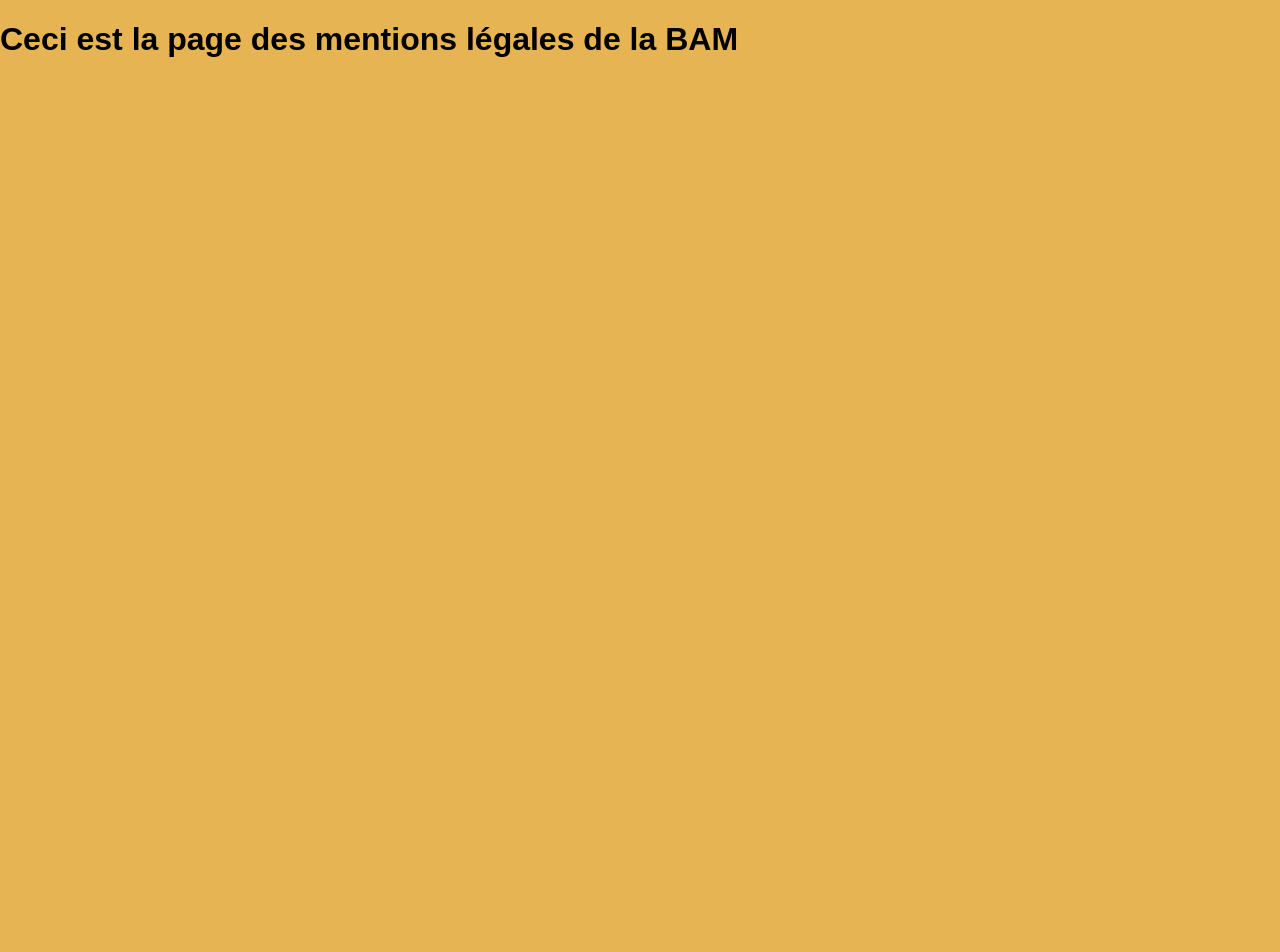
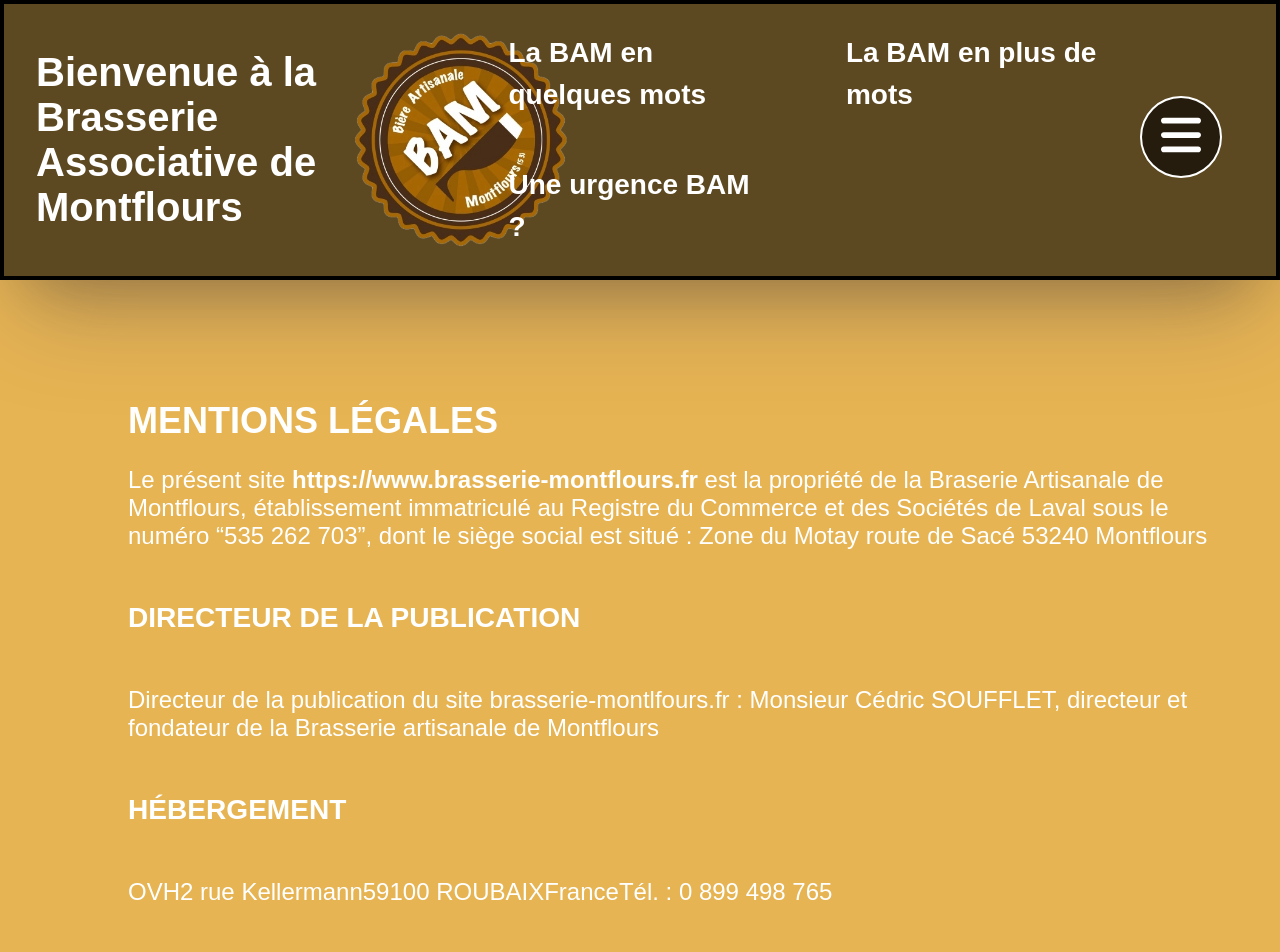
Before and after one commit to damodred53/BAM, a React (Vite) app: page /legales in a window 1280 px wide. Shown: the top 952 px of the page. Before the commit the page ends 800 px from the top, so only its background shows below. Built offline with nearby package versions, Linux system fonts and the light colour scheme.

Commit message:
arrangement navbar

```diff
--- a/main.scss
+++ b/main.scss
@@ -19,12 +19,15 @@
 @import "./sass/components/CardLandingPage.scss";
 @import "./sass/components/GoogleMap.scss";
 @import "./sass/components/DropdownMenu.scss";
-@import"./sass/components/CustomScrollbar.scss";
+@import "./sass/components/CustomScrollbar.scss";
+
 
 // gestion des imports de la partie page
 @import "./sass/pages/LandingPage.scss";
 @import "./sass/pages/Vente.scss";
 @import "./sass/pages/Description.scss";
+
+
 
 // gestion des imports de la partie layout
 @import "./sass/layout/Header.scss";
@@ -34,3 +37,5 @@
 @import "./sass/layout/Mapping.scss";
 @import "./sass/layout/NatureProgres.scss";
 @import "./sass/layout/Irregulomadaire.scss";
+@import "./sass/layout/MentionsLegalesText.scss";
+@import "./sass/layout/NavBarAbsolute.scss";
--- a/sass/layout/Footer.scss
+++ b/sass/layout/Footer.scss
@@ -28,6 +28,7 @@
             cursor: pointer;
             color: $colorWhiteWriting;
             text-decoration: none;
+            padding: 0.7rem;
         }
     }
 }
--- /dev/null
+++ b/sass/layout/MentionsLegalesText.scss
@@ -0,0 +1,14 @@
+
+.mentions {
+    color: $colorWhiteWriting;
+    @include displayflexMentionsLegales;
+    padding-top: 25rem;
+    width: 85%;
+    margin-left: 8rem;
+    font-size: 24px;
+
+
+    &_title {
+        margin: 0%;
+    }
+}
--- /dev/null
+++ b/sass/layout/NavBarAbsolute.scss
@@ -0,0 +1,76 @@
+
+.navBar_absolute {
+    @include displayflexRow;
+    background-color: rgba($color: #000000, $alpha: 0.6);
+    width: 100%;
+    position:absolute;
+    height: 280px;
+    border: solid 4px black;
+    box-sizing: border-box;
+    box-shadow: rgba(50, 50, 93, 0.25) 0px 50px 100px -20px, rgba(0, 0, 0, 0.3) 0px 30px 60px -30px;
+    z-index: 998;
+    &_title {
+        max-width: 30%;
+        color : $colorWhiteWriting;
+        font-size: 2.5rem;
+        margin-left: 2rem;
+    }
+
+    &_logo {
+        height: 80%;
+        margin-left: -5%;
+        margin-right: 5rem;
+
+    }
+
+    &_pages {
+
+        &_list {
+            display: grid;
+            line-height: 1.5;
+            grid-template-columns: 1fr 1fr;
+            column-gap: 3rem;
+            row-gap: 1rem;
+            list-style-type: none;
+            font-size: 28px;
+            padding: 0%;
+            margin-left: -25%;
+            width: 100%;
+
+            &_links {
+                color : $colorWhiteWriting;
+                text-decoration: none;
+                font-weight: bold;
+                padding: 1rem;
+                display: inline-block;
+            }
+        }
+    }
+
+    &_menu {
+        margin-right: 2%;
+        cursor: pointer;
+        background-color: rgba($color: #000000, $alpha: 0.6);
+        border: 2px solid white;
+        border-radius: 50%;
+        padding: 0.9rem 1.2rem;
+        position: fixed;
+        right: 2rem;
+        top: 6rem;
+        z-index: 999;
+        &_picture {
+            width: 2.5rem;
+        }
+    }
+}
+
+.navBar_pages_list_links:hover {
+    outline: 2px solid $colorBackground;
+    border-radius: 20px;
+}
+
+// gestion de la page active sur la navbar.
+.active {
+    outline: 2px solid $colorBackground;
+    border-radius: 20px;
+}
--- a/sass/pages/Vente.scss
+++ b/sass/pages/Vente.scss
@@ -19,3 +19,13 @@
         text-align: center;
     }
 }
+
+.urgence {
+
+    &_paragraph {
+
+        color: $colorWhiteWriting;
+        font-size: 22px;
+        font-weight: 700;
+    }
+}
--- a/sass/utils/mixin.scss
+++ b/sass/utils/mixin.scss
@@ -25,3 +25,10 @@
     justify-content: space-around;
     align-items: center;
 }
+
+@mixin displayflexMentionsLegales {
+    display: flex;
+    flex-direction: column;
+    justify-content: space-around;
+    align-items: flex-start;
+}
--- /dev/null
+++ b/src/Composants/MentionsLegales/MentionsLegalesText.tsx
@@ -0,0 +1,62 @@
+import React from "react";
+
+const MentionsLegalesText = () => {
+    return (
+        <div className="mentions">
+            <h2 className="mentions_title">MENTIONS LÉGALES</h2>
+            <p className="mentions_paragraph">
+                Le présent site <strong>https://www.brasserie-montflours.fr</strong> est la propriété de la Braserie Artisanale de Montflours, établissement
+                immatriculé au Registre du Commerce et des Sociétés de Laval sous le numéro “535 262 703”, dont le siège social est situé :
+                Zone du Motay
+                route de Sacé
+                53240
+                Montflours
+            </p>
+
+            <h3>DIRECTEUR DE LA PUBLICATION</h3>
+            <p>
+                Directeur de la publication du site brasserie-montlfours.fr : Monsieur Cédric SOUFFLET, directeur et fondateur de la Brasserie artisanale de Montflours
+            </p>
+
+            <h3>HÉBERGEMENT</h3>
+            <p>
+                OVH2 rue Kellermann59100 ROUBAIXFranceTél. : 0 899 498 765
+            </p>
+
+            <h3>RÉALISATION</h3>
+            <p>
+                Identité visuelle, graphisme des étiquettes et développement du site brasserie-montlfours.fr :
+            </p>
+            <ul>
+                <li>Marine Levêque</li>
+                <li>Cédric Soufflet</li>
+                <li>Florent Guyard</li>
+            </ul>
+
+
+
+            <h3>DROITS D’AUTEUR ET/OU DROITS SUR LES DESSINS, PHOTOS ET TEXTES</h3>
+            <p>
+                Le site brasserie-montlfours.fr constitue une œuvre dont la Brasserie artisanale de Montflours (BAM) est l’auteur
+                au sens des articles L.111.1 et suivant le code de la propriété intellectuelle.
+            </p>
+            <p>
+                Les photographies, textes, ainsi que toutes œuvres intégrées dans le contenu du site sont la propriété
+                de la Brasserie artisanale de Montflours ou de tiers ayant autorisé la brasserie à les utiliser.
+                Toute reproduction, représentation, utilisation ou modification, par quelque procédé que ce soit
+                et sur quelque support que ce soit, de tout ou partie du site, de tout ou partie des différentes oeuvres
+                qui le composent, sans avoir obtenu l’autorisation préalable de la Brasserie de l’Arborescence, est strictement
+                interdite et constitue un délit de contrefaçon.
+            </p>
+
+            <h3>LIENS EXTERNES – LIENS ALLANT VERS D’AUTRES SITES INTERNET</h3>
+            <p>
+                Le site brasserie-montlfours.fr peut contenir des liens hypertextes allant vers d’autres sites.
+                Aucun engagement concernant ces autres sites n’est pris : brasserie-montlfours.fr ne serait en aucune façon responsable
+                des contenus, fonctionnement et accès de ceux-ci.
+            </p>
+        </div>
+    )
+}
+
+export default MentionsLegalesText;
--- a/src/Composants/NavBar/NavBar.tsx
+++ b/src/Composants/NavBar/NavBar.tsx
@@ -28,7 +28,26 @@
                         <li><NavLink className="navBar_pages_list_links" to="/vente">Une urgence BAM ?</NavLink></li>
                     </ul>
                 </div>
-            </div>  : ""}
+            </div>  :
+
+            <div className="navBar_absolute ">
+                <h1 className="navBar_title">Bienvenue à la Brasserie Associative de Montflours</h1>
+                <img className="navBar_logo" src={LogoBam}/>
+                <div className="navBar_pages">
+                    <ul className="navBar_pages_list">
+                        <li><NavLink className="navBar_pages_list_links" to="/" >La BAM en <br/> quelques mots</NavLink></li>
+                        <li><NavLink className="navBar_pages_list_links" to="/description">La BAM en plus de <br/> mots</NavLink></li>
+                        <li><NavLink className="navBar_pages_list_links" to="/vente">Une urgence BAM ?</NavLink></li>
+                    </ul>
+                </div>
+            </div>
+            }
+
+
+
+
+
+
             <div className="navBar_menu">
                 <img className="navBar_menu_picture" onClick={handleDisplayHeader}  src={BurgerMenu}/>
             </div>
--- a/src/Pages/LandingPage/LandingPage.tsx
+++ b/src/Pages/LandingPage/LandingPage.tsx
@@ -1,4 +1,4 @@
-import React from "react";
+import React, { useEffect } from "react";
 import NavBar from "../../Composants/NavBar/NavBar";
 import BigHeaderPicture from "../../Composants/BigHeaderPicture/BigHeaderPicture";
 import Vitrine from "../../Composants/Vitrine/Vitrine";
@@ -9,8 +9,24 @@
 import Biere from "../../assets/beer.svg";
 import AdresseBlock from "../../Composants/AdresseBlock/AdresseBlock";
 import Footer from "../../Composants/Footer/Footer";
+import { useLocation } from "react-router-dom";
 
 const LandingPage = () => {
+
+    const location = useLocation();
+
+
+    useEffect(() => {
+        const hash = location.hash;
+        console.log("voici le hash", hash);
+        if (hash) {
+            const element = document.querySelector(hash);
+            if (element) {
+                /*element.scrollIntoView({ behavior: "smooth" });*/
+                window.scrollTo({ top: document.body.scrollHeight, behavior: "smooth" });
+            }
+        }
+    }, [location]);
 
     return (
 
@@ -75,8 +91,14 @@
                     <CardLandingPage title={"Tireuse à bière"} content={"Lorem ipsum dolor sit amet, consectetur adipiscing elit, sed do eiusmod tempor incididunt ut labore et dolore magna aliqua. Ut enim ad minim veniam, quis nostrud exercitation ullamco laboris nisi ut aliquip ex ea commodo consequat. Duis aute irure dolorin reprehenderit in voluptate velit esse cillum dolore eu fugiat nulla pariatur. "} />
                 </div>
 
-                <AdresseBlock />
-                <Footer />
+
+                    <AdresseBlock />
+
+                    <span id="contact">
+                        <Footer />
+                    </span>
+
+
             </section>
 
             </Provider>
--- a/src/Pages/MentionLegales/MentionLegales.tsx
+++ b/src/Pages/MentionLegales/MentionLegales.tsx
@@ -1,13 +1,19 @@
 
 
 import React from "react";
+import NavBar from "../../Composants/NavBar/NavBar";
+import Footer from "../../Composants/Footer/Footer";
+import MentionsLegalesText from "../../Composants/MentionsLegales/MentionsLegalesText";
 
 const MentionLegales = () => {
 
     return (
 
-        <h1>Ceci est la page des mentions légales de la BAM</h1>
-
+        <section className="legales">
+            <NavBar />
+            <MentionsLegalesText />
+            <Footer />
+        </section>
     )
 }
 
--- a/src/Pages/Vente/Vente.tsx
+++ b/src/Pages/Vente/Vente.tsx
@@ -1,5 +1,6 @@
 
 import React from "react";
+import { Link } from "react-router-dom";
 import NavBar from "../../Composants/NavBar/NavBar";
 import Footer from "../../Composants/Footer/Footer";
 import BigHeaderPicture from "../../Composants/BigHeaderPicture/BigHeaderPicture";
@@ -19,13 +20,18 @@
             <hr className="brown_bare2"></hr>
             <SecondTitle className="second_title_vente" textContent="URGENCE BAM !!"/>
             <div className="vente">
-            <p className="vente_paragraph">LoremLorem ipsum dolor sit amet, consectetur adipiscing elit, sed do
-                eiusmod tempor incididunt ut labore et dolore magna aliqua. Ut enim ad minim veniam, quis nostrud
-                exercitation ullamco laboris nisi ut aliquip ex ea commodo consequat. Duis aute irure dolor
-                in reprehenderit in voluptate velit esse cillum dolore eu fugiat nulla pariatur.
-            </p>
+                <p className="vente_paragraph">LoremLorem ipsum dolor sit amet, consectetur adipiscing elit, sed do
+                    eiusmod tempor incididunt ut labore et dolore magna aliqua. Ut enim ad minim veniam, quis nostrud
+                    exercitation ullamco laboris nisi ut aliquip ex ea commodo consequat. Duis aute irure dolor
+                    in reprehenderit in voluptate velit esse cillum dolore eu fugiat nulla pariatur.
 
+
+
+                </p>
+                <p className="vente_paragraph">Une urgence BAM ? n'hésitez pas à nous contacter en cliquant par ici : <Link to="/#contact">contactez-nous</Link></p>
             </div>
+
+
 
             <div>
                 <h2 className="vente_subtitle">Nos différents points de vente</h2>
```
